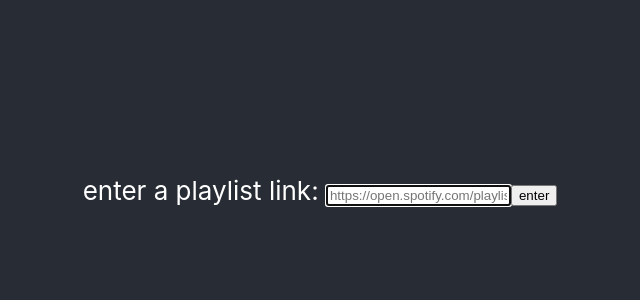
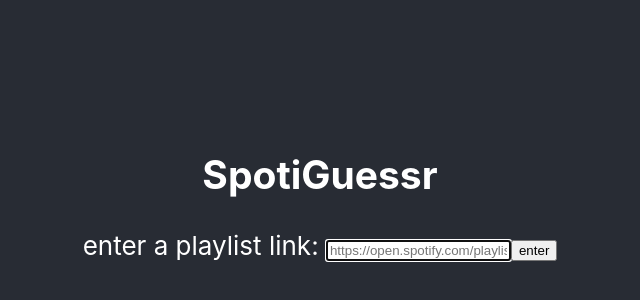
Before and after one commit to exzshao/SpotiGuessr, a React (Create React App) app: page / in a window 1280 px wide. Shown: the part 210-510 px from the top of the page, without its empty margins (320-960 px from the left). Built offline with nearby package versions, Linux system fonts and the light colour scheme; no server answers.

Commit message:
committed react app  source code to github

```diff
--- a/package.json
+++ b/package.json
@@ -1,6 +1,7 @@
 {
   "name": "spotiguessr",
   "version": "0.1.0",
+  "homepage": "https://exzshao.github.io/spotiguessr",
   "private": true,
   "dependencies": {
     "@testing-library/jest-dom": "^5.16.1",
@@ -14,6 +15,8 @@
     "web-vitals": "^2.1.3"
   },
   "scripts": {
+    "predeploy": "npm run build",
+    "deploy": "gh-pages -d build",
     "start": "react-scripts start",
     "build": "react-scripts build",
     "test": "react-scripts test",
@@ -36,5 +39,8 @@
       "last 1 firefox version",
       "last 1 safari version"
     ]
+  },
+  "devDependencies": {
+    "gh-pages": "^3.2.3"
   }
 }
--- a/src/App.js
+++ b/src/App.js
@@ -2,6 +2,7 @@ import { render } from '@testing-library/react';
 import {useEffect, useState, useRef} from 'react';
 import './App.css';
 import useSpotifyAPI from './useSpotifyAPI';
+import Title from './components/Title';
 import AudioPlayer from 'react-h5-audio-player';
 import 'react-h5-audio-player/lib/styles.css';
 
@@ -84,11 +85,14 @@ function App() {
       <header className="App-header">
 
         {gameState===-1 ?
-          <form onSubmit= {e => {e.preventDefault(); setPlaylistID(((e.target[0].value).substring(0, e.target[0].value.indexOf('?'))).replace("https://open.spotify.com/playlist/", ""))}}>
-            <label>enter a playlist link: </label>
-            <input autoFocus type="text" placeholder="https://open.spotify.com/playlist/4T5XgcTRrcdlmQLW1ULC0U?si=0e0f20e0546d4358"></input>
-            <button type={"Submit"}>enter</button>
-          </form> : null}
+          <div>
+            <Title />
+            <form onSubmit= {e => {e.preventDefault(); setPlaylistID(((e.target[0].value).substring(0, e.target[0].value.indexOf('?'))).replace("https://open.spotify.com/playlist/", ""))}}>
+              <label>enter a playlist link: </label>
+              <input autoFocus type="text" placeholder="https://open.spotify.com/playlist/4T5XgcTRrcdlmQLW1ULC0U?si=0e0f20e0546d4358"></input>
+              <button type={"Submit"}>enter</button>
+            </form>
+          </div>: null}
 
         {(playlistID && gameState===-1) ?
           <div>
--- /dev/null
+++ b/src/components/Title.js
@@ -0,0 +1,11 @@
+function Title() {
+    return (
+        <section>
+            <h2>SpotiGuessr</h2>
+
+        </section>
+
+    );
+}
+
+export default Title;
```
Also changed, not shown: src/components/Instructions.js (added), 1 other file (tests, documents, lock files or other folders).
